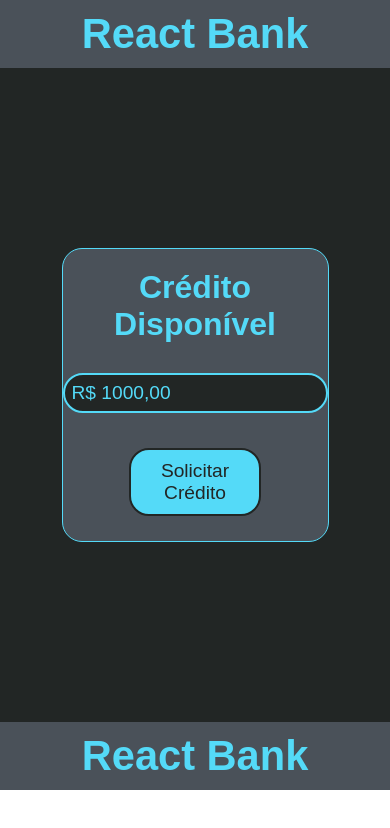
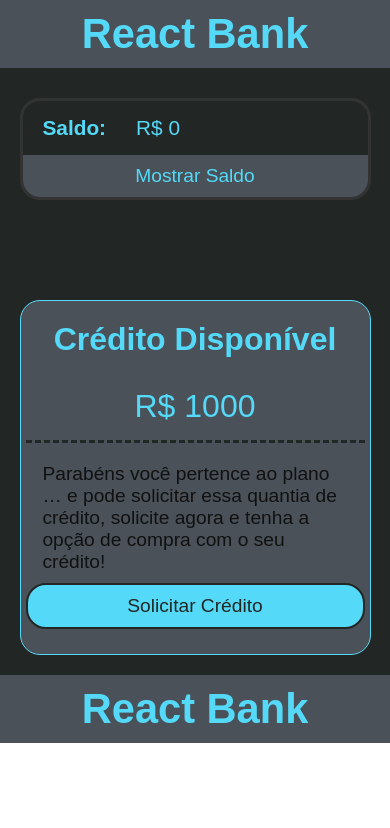
Before and after one commit to JPSS14/react-bank, a Next.js app: page /credito in a window 390 px wide. Shown: the top 828 px of the page. Built offline with nearby package versions, Linux system fonts and the light colour scheme.

Commit message:
react-bank UPDATE 55: Added Balance to Credito page and responsive

```diff
--- a/src/pages/credito.tsx
+++ b/src/pages/credito.tsx
@@ -1,17 +1,22 @@
 import style from '../styles/main.module.scss';
 import creditStyle from '../styles/Credit.module.scss';
+import { Balance } from '../components/Balance';
 
-export default function credito(){
-    return(
+export default function credito() {
+    return (
         <main className={style.main}>
+            <header className={style.mainFull90}>
+                <Balance />
+            </header>
             <div className={creditStyle.credit}>
                 <header>
                     <h1>Crédito Disponível</h1>
                 </header>
-                <div className={creditStyle.disponibleBalance}>
-                    <input type="text" value="R$ 1000,00" readOnly></input>
-                    <button type="button">Solicitar Crédito</button>
-                </div>
+
+                <p className={creditStyle.balance}>R$ 1000</p>
+                <p>Parabéns você pertence ao plano … e pode solicitar essa quantia de crédito, solicite agora e tenha a opção de compra com o seu crédito!</p>
+                <button type="button">Solicitar Crédito</button>
+
             </div>
         </main>
     );
--- a/src/styles/Credit.module.scss
+++ b/src/styles/Credit.module.scss
@@ -4,10 +4,10 @@
     flex-wrap: wrap;
     justify-content: center;
     background: $main;
-    flex-basis: 50%;
-    margin: 180px 0;
+    flex-basis: 30%;
+    margin: 100px 0;
     border-radius: 20px;
-    padding: 10px 0;
+    padding: 10px 5px;
     border: solid 1px $blue;
 
     > header{
@@ -17,24 +17,23 @@
         padding: 10px;
     }
 
-    .disponibleBalance{
-        display: flex;
-        flex-wrap: wrap;
-        justify-content: center;
-        flex-basis: 50%;
 
-        input{
-            flex-basis: 70%;
+    .balance{
+        flex-basis: 100%;
         margin: 20px 0;
+        text-align: center;
+        font-size: 2em;
+        color: $blue;
+        border-bottom: dashed 3px $dark;
+        padding-bottom: 15px;
+    }
+    p{
+        flex-basis: 90%;
+        color: #111;
         font-size: 1.2em;
-            border-radius: 20px;
-            background: $dark;
-            padding: 7px;
-            border: solid 2px $blue;
-            color: $blue;
     }
     button{
-            flex-basis: 50%;
+        flex-basis: 100%;
         background: $blue;
         padding: 10px;
         color: $dark;
@@ -49,7 +48,33 @@
             color: #fff;
             border: solid 2px #fff;
         }
+
     }
 }
 
+@media(max-width: 960px){
+    .credit{
+        flex-basis: 47%;
+        margin-bottom: 20px;
+        button{
+            margin-top: 10px;
         }
+    }
+}
+
+@media(max-width: 740px){
+    .credit{
+        flex-basis: 60%;
+        margin-bottom: 20px;
+        button{
+            margin-top: 10px;
+        }
+    }
+}
+
+@media(max-width: 550px){
+    .credit{
+        flex-basis: 90%;
+        margin-bottom: 20px;
+    }
+}
```
Also changed, not shown: src/styles/global.css (line endings or trailing spaces). Lines whose indentation alone changed are shown as unchanged.
